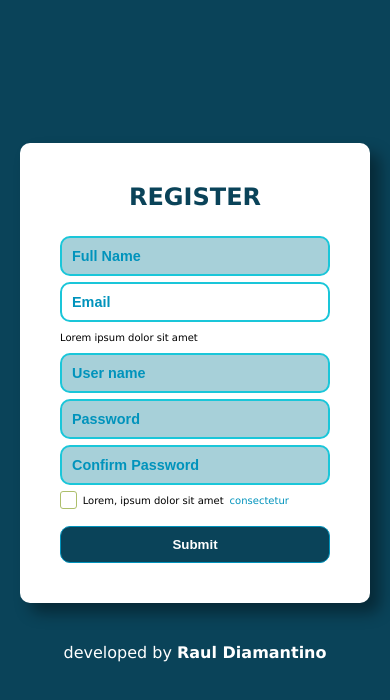
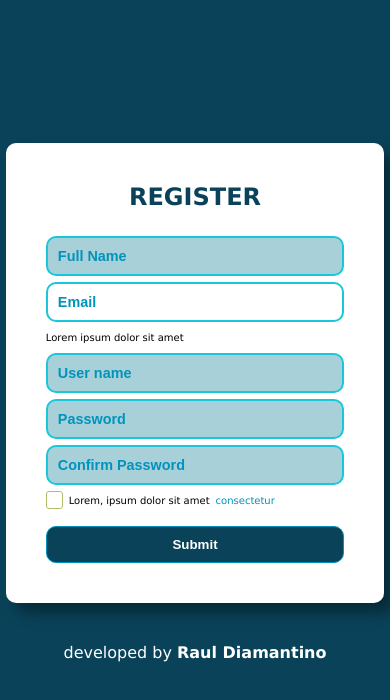
Before and after one commit to rauldiamantino/register, a plain HTML site: page index.html in a window 390 px wide. Drawn offline with Linux system fonts and the light colour scheme.

Commit message:
Style: Change width to 9 vw

```diff
--- a/src/assets/scss/pages/_register.scss
+++ b/src/assets/scss/pages/_register.scss
@@ -53,4 +53,10 @@
     }
 }
 
+@media (max-width: 600px){
+    .container-register {
+        min-width: 97vw;
+    }
+}
+
 .copyright{color:$neutral-color; margin:40px; text-align:center;}
```
Also changed, not shown: src/assets/css/style.min.css, 1 other file.
